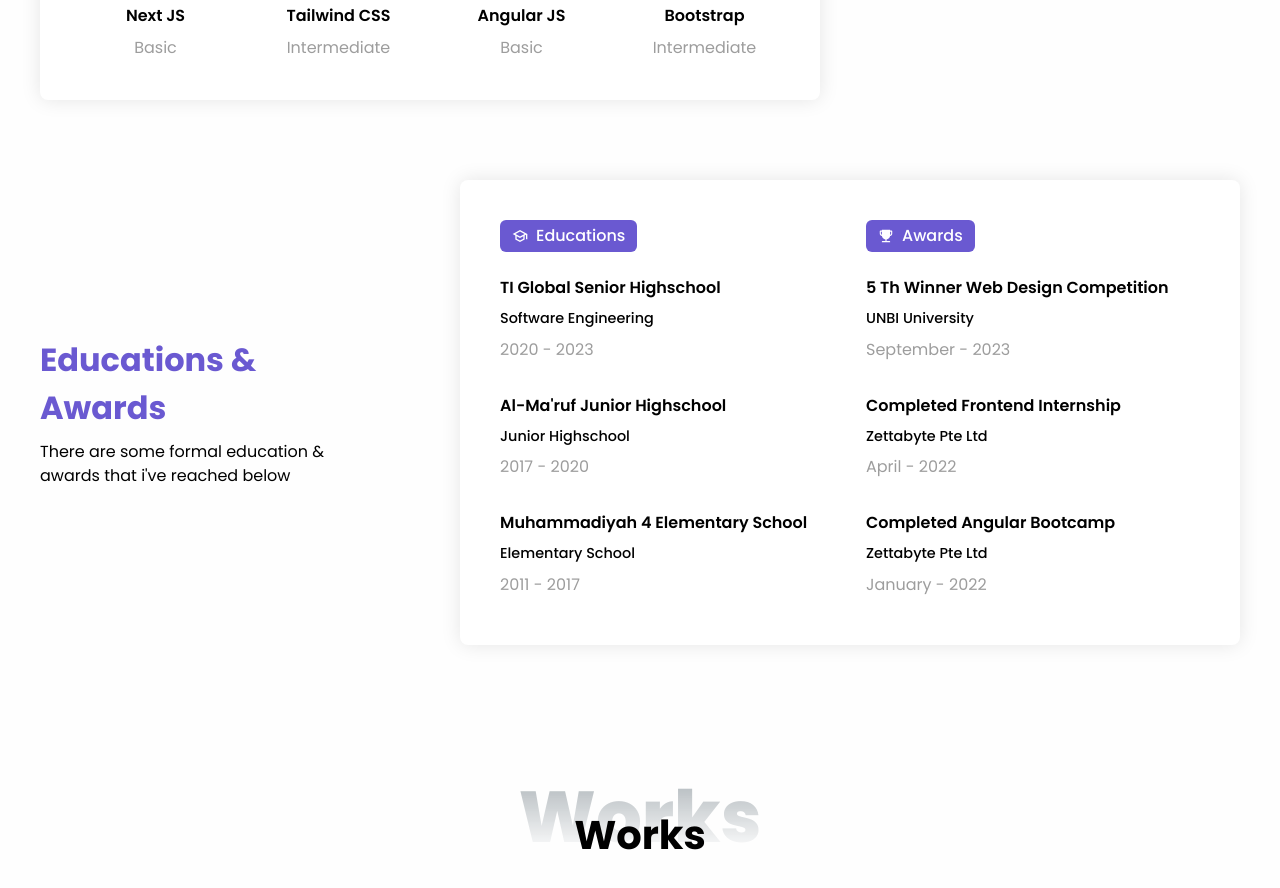
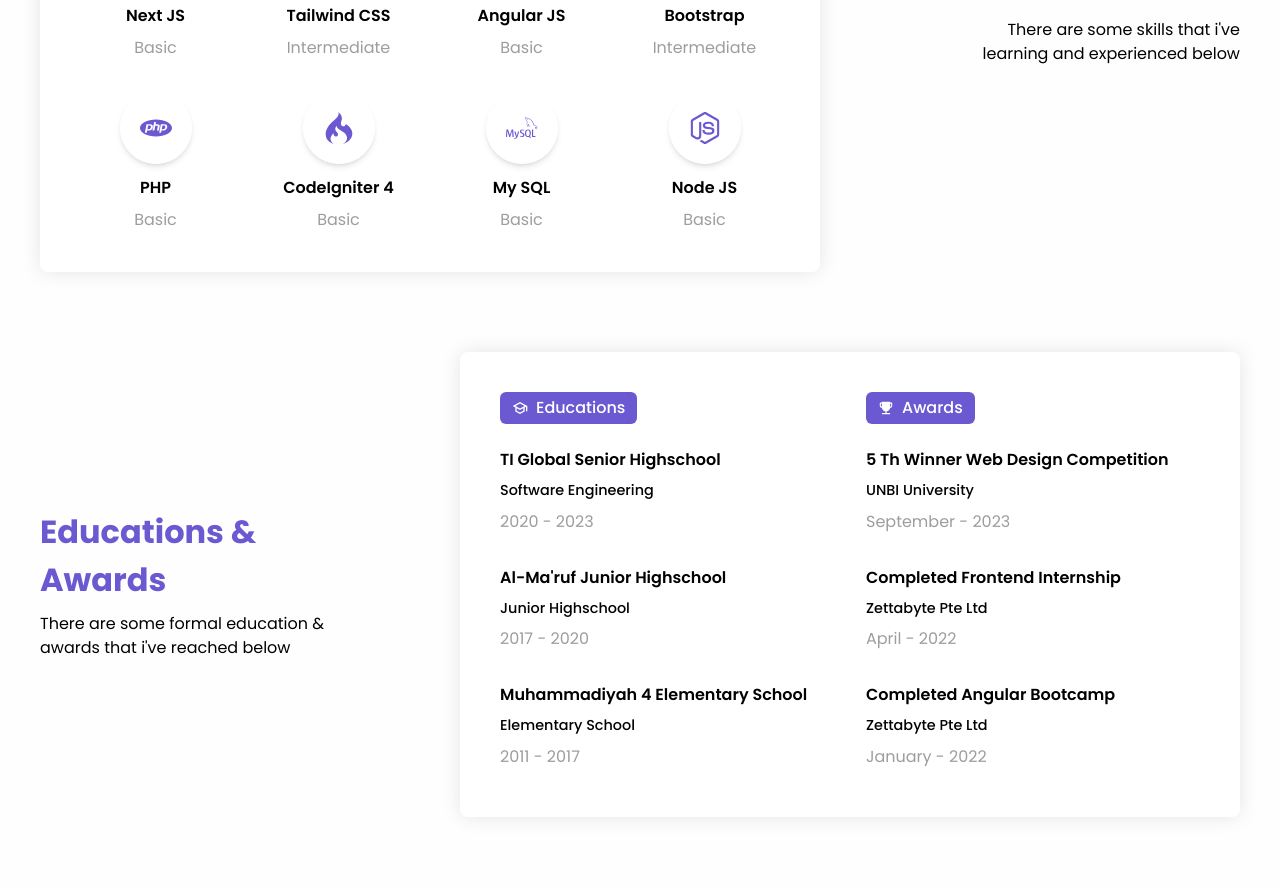
Before and after one commit to Muhammad-Sufyan-901/personal-portfolio, a Next.js app: page / in a window 1280 px wide. Shown: the part 2437-3325 px from the top of the page. Built offline with nearby package versions, Linux system fonts and the light colour scheme.

Commit message:
Adding some data into skillList

```diff
--- a/constants/data.js
+++ b/constants/data.js
@@ -1,4 +1,4 @@
-import { SiHtml5, SiCss3, SiJavascript, SiReact, SiTailwindcss, SiNextdotjs, SiAngular, SiBootstrap } from "react-icons/si";
+import { SiHtml5, SiCss3, SiJavascript, SiReact, SiTailwindcss, SiNextdotjs, SiAngular, SiBootstrap, SiPhp, SiCodeigniter, SiMysql, SiNodedotjs } from "react-icons/si";
 import { FaFileCode, FaAlignLeft, FaWhatsapp, FaFacebookF, FaInstagram, FaTiktok, FaTwitter, FaGithub } from "react-icons/fa";
 import { MdOutlineScreenSearchDesktop, MdEmail } from "react-icons/md";
 import { BsFillTelephoneFill } from "react-icons/bs";
@@ -142,6 +142,26 @@ export const skillsList = [
     SkillIcon: SiBootstrap,
     title: "Bootstrap",
     level: "Intermediate",
+  },
+  {
+    SkillIcon: SiPhp,
+    title: "PHP",
+    level: "Basic",
+  },
+  {
+    SkillIcon: SiCodeigniter,
+    title: "CodeIgniter 4",
+    level: "Basic",
+  },
+  {
+    SkillIcon: SiMysql,
+    title: "My SQL",
+    level: "Basic",
+  },
+  {
+    SkillIcon: SiNodedotjs,
+    title: "Node JS",
+    level: "Basic",
   },
 ];
 
```
